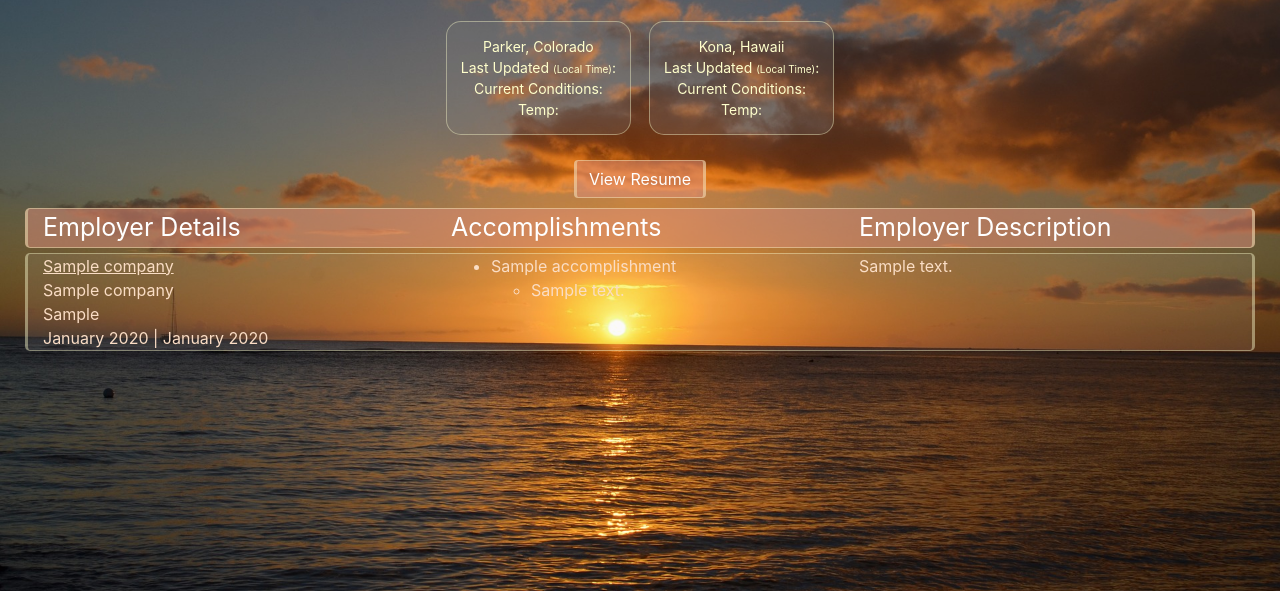
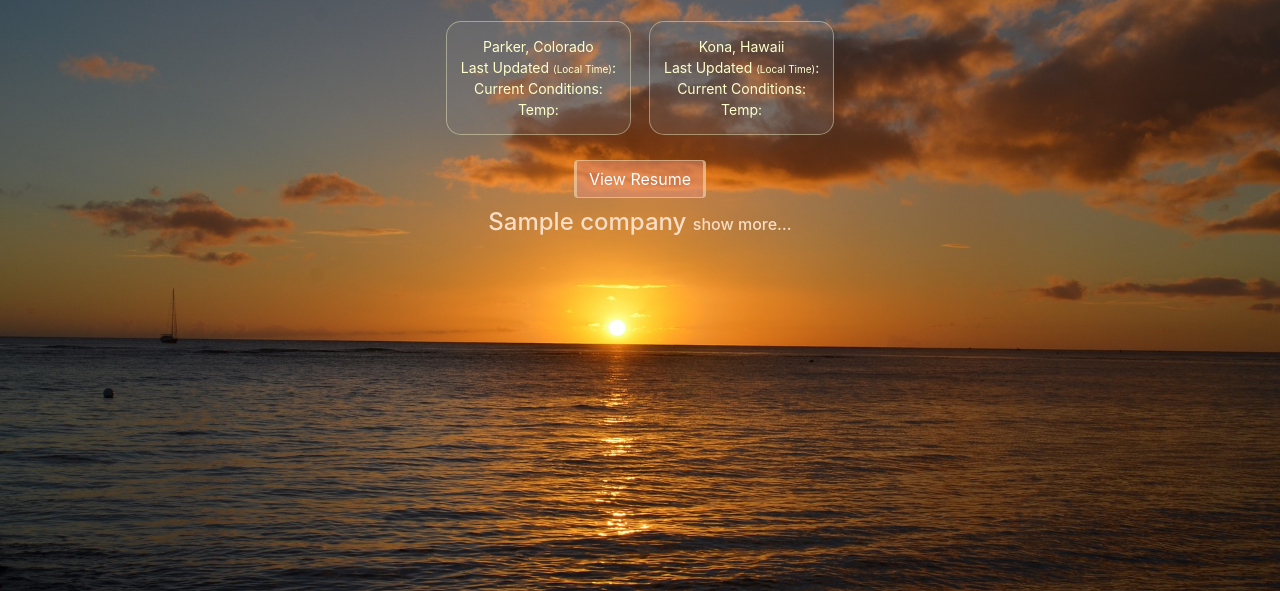
Before and after one commit to codecampNick/MySite2, a Django app: page /employment/ in a window 1280 px wide. Shown: the part 56-647 px from the top of the page. Run offline with Django 3.2, Linux system fonts and the light colour scheme; tables that the repository leaves empty hold one stand-in row (values such as "Sample post"); parts of the project's set-up code (start-up, migrations or seed data) failed here and were passed over; some libraries are stand-ins or nearby versions.

Commit message:
work on employer page.

```diff
--- a/employment/static/css/employment.css
+++ b/employment/static/css/employment.css
@@ -1,6 +1,16 @@
 body{
     background: url("../images/sunset.jpg") no-repeat center center fixed;
     background-size: cover;
+}
+
+h4{
+    text-align: center;
+    color: rgba(250, 221, 197);
+}
+
+.hover-link{
+    cursor: pointer;
+    font-size: 12pt;
 }
 
 a{
@@ -20,13 +30,13 @@ a:hover{
 }
 
 .emp-header{
+    margin-top: 5px;
+    margin-bottom: 5px;
+    text-align: center;
     color: white;
     font-size: 25px;
     background-color: rgba(220, 141, 124, 0.5);
-    border-top: rgba(255,255,204,.4) solid 1.5px;
-    border-right: rgba(255,255,204,.4) solid 3px;
-    border-bottom: rgba(255,255,204,.4) solid 1.5px;
-    border-left: rgba(255,255,204,.4) solid 3px;
+    border: rgba(255,255,204,.4) solid 1.5px;
     border-radius: 5px;
 }
 .emp-body{
--- a/employment/static/js/employment.js
+++ b/employment/static/js/employment.js
@@ -1,8 +1,38 @@
 function testingThis(){
     console.log("From a function!");
+}
+
+function toggleVisibility(id, textId){
+    let status = document.getElementById(id).style.display;
+    console.log(status);
+    if(status === "none"){
+        console.log("should display");
+        document.getElementById(id).style.display = "";
+        $(textId).html("show less&#8230;");
+    }
+    else{
+        console.log("should hide");
+        document.getElementById(id).style.display = "none";
+        $(textId).html("show more&#8230;");
+    }
 }
 
 $(document).ready(function(){
     //alert("from js folder");
     //testingThis();
+    $("#health-ecareers-header").click(function(){
+        toggleVisibility("health-ecareers-body", "#health-ecareers-header");
+    });
+
+    $("#dice-holdings-inc-header").click(function(){
+        toggleVisibility("dice-holdings-inc-body", "#dice-holdings-inc-header");
+    });
+
+    $("#ontargetjobs-header").click(function(){
+        toggleVisibility("ontargetjobs-body", "#ontargetjobs-header");
+    });
+
+    $("#aerios-direct-inc-header").click(function(){
+        toggleVisibility("aerios-direct-inc-body", "#aerios-direct-inc-header");
+    });
 });
--- a/employment/templates/employment_home.html
+++ b/employment/templates/employment_home.html
@@ -10,14 +10,17 @@
         <a class="btn btn-secondary btn-resume" target="_blank" href="{% static 'resources/Nick Ross.pdf' %}">View Resume</a>
     </div>
         <div>
-            <div class="row emp-header">
+            <!--<div class="row emp-header">
                 <div class="col-lg-4 col-xs-1">Employer Details</div>
                 <div class="col-lg-4 col-xs-1">Accomplishments</div>
                 <div class="col-lg-4 col-xs-1">Employer Description</div>
-            </div>
+            </div>-->
             {% for employer in employers %}
-            <div class="row emp-body {% if forloop.counter|divisibleby:2 %}even{% else %}odd{% endif %}">
-                    <div class="col-lg-4 col-xs-1"><span><u><a href="{{ employer.name|slugify|lower }}">{{ employer.name }}</a></span></u><br />
+            <h4>{{ employer.name }} <span class="hover-link" id="{{ employer.name|slugify|lower }}-header">show more&#8230;</span></h4>
+            <div class="row emp-body {% if forloop.counter|divisibleby:2 %}even{% else %}odd{% endif %}" id="{{ employer.name|slugify|lower }}-body" style="display: none">
+                    <div class="col-lg-4 col-xs-1"><span>
+                        <div class="emp-header">Employer Details</div>
+                        <u><a href="{{ employer.name|slugify|lower }}">{{ employer.name }}</a></span></u><br />
                         <span>{{ employer.title }}</span><br />
                         <span>{{ employer.type }}</span><br />
                         <span>{{ employer.start_date|date:'F Y' }} | {% if employer.end_date == '' or employer.end_date == none  %}
@@ -28,6 +31,7 @@
                         </span>
                     </div>
                 <div class="col-lg-4 col-xs-1">
+                    <div class="emp-header">Accomplishments</div>
                     <ul>
                     {% for accomp in accomplishments %}
                         {% if accomp.company_name|stringformat:"s" == employer.name %}
@@ -41,6 +45,7 @@
                 </ul>
                 </div>
                 <div class="col-lg-4 col-xs-1">
+                     <div class="emp-header">Employer Description</div>
                     {{ employer.company_description }}
                 </div>
             </div>
```
Lines whose indentation alone changed are shown as unchanged.
